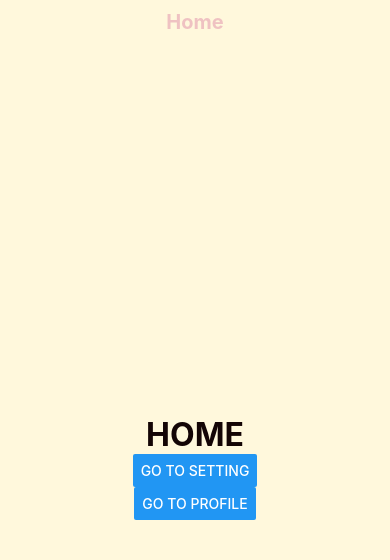
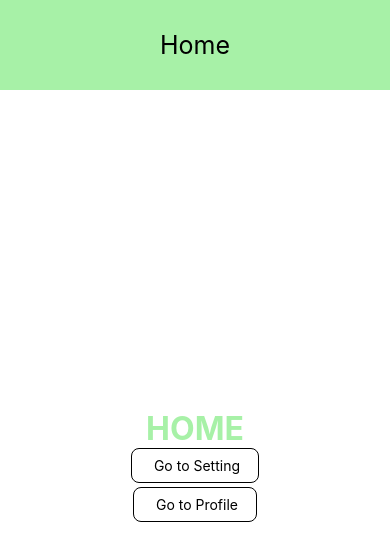
Before and after one commit to Lucostamagna/ReactNative_Navigation, a React Native app in the folder Navigation/: screen /Home in a window 390 px wide. Shown: the top 560 px of the page. Built offline with nearby package versions, Linux system fonts and the light colour scheme.

Commit message:
styles stack navigator

```diff
--- a/Navigation/src/Contants/Colors.js
+++ b/Navigation/src/Contants/Colors.js
@@ -1,7 +1,9 @@
 export const Colors={
-    primaryColor: '#FFF8DC',
+    primaryColor: '#ffffff',
     secondaryColor:'#a64a2b',
     ligth:'#efc2c2',
     gray:'#140505',
-    dark:'#000000'
+    dark:'#000000',
+    details:'#a7f1a7',
+
 }
--- a/Navigation/src/Navigation/MyStack.js
+++ b/Navigation/src/Navigation/MyStack.js
@@ -7,51 +7,43 @@ import { Text, View } from 'react-native';
 
 const HomeStack = createStackNavigator();
 
-
-
-
-function CustomHeader ({title}){
-  return(
-
-
-  <View style={{
-    height:90,
-    width:'100%',
-    backgroundColor:Colors.primaryColor,
-    padding:10,
-    justifiContent:'flex-end',
-    alignItems:'center'
-  }}>
-<Text style={{
-  fontSize:20,
-  fontWeight:'bold',
-  color:Colors.ligth
-}}>
+function CustomHeader({ title }) {
+  return (
+    <View
+      style={{
+        height: 90,
+        width: '100%',
+        backgroundColor: Colors.details,
+        padding: 30,
+        justifiContent: 'flex-end',
+        alignItems: 'center',
+      }}
+    >
+      <Text
+        style={{
+          fontSize: 25,
+          color: 'black',
+        }}
+      >
         {title}
       </Text>
     </View>
-  )
+  );
 }
 
-
 const myConfig = {
-
   headerShown: true,
   title: 'something',
   headerTitleAlign: 'center',
   presentation: 'card',
-    gestureEnabled:false,
-    header: ({navigation, route, options, back }) => <CustomHeader title={route.name}/>
-
-
-
-}
+  gestureEnabled: false,
+  header: ({ navigation, route, options, back }) => (
+    <CustomHeader title={route.name} />
+  ),
+};
 export default function MyStack() {
   return (
-    <HomeStack.Navigator
-      initialRouteName="Home"
-      screenOptions={myConfig}
-    >
+    <HomeStack.Navigator initialRouteName="Home" screenOptions={myConfig}>
       <HomeStack.Screen name="Home" component={HomeScreen} />
       <HomeStack.Screen name="Profile" component={Profile} />
       <HomeStack.Screen name="Setting" component={Setting} />
--- a/Navigation/src/Screens/HomeScreen.js
+++ b/Navigation/src/Screens/HomeScreen.js
@@ -1,21 +1,28 @@
-import React from 'react'
-import { globalStyles } from '../Styles/Global'
-import { Text, View, Button } from 'react-native'
-import { useNavigation } from '@react-navigation/native'
+import React from 'react';
+import { globalStyles } from '../Styles/Global';
+import { Text, View, Button, TouchableOpacity } from 'react-native';
+import { useNavigation } from '@react-navigation/native';
 
 const HomeScreen = () => {
   const navigation = useNavigation();
   return (
     <View style={globalStyles.screenContainer}>
-        <Text style={globalStyles.title}>HOME</Text>
-        <Button
-        title= 'go to Setting'
-        onPress={()=> navigation.navigate('Setting')}/>
-         <Button
-        title= 'go to Profile'
-        onPress={()=> navigation.navigate('Profile')}/>
+      <Text style={globalStyles.title}>HOME</Text>
+      <TouchableOpacity
+        style={globalStyles.botton}
+        onPress={() => navigation.navigate('Setting')}
+      >
+        <Text> Go to Setting</Text>
+      </TouchableOpacity>
+
+      <TouchableOpacity
+        style={globalStyles.botton}
+        onPress={() => navigation.navigate('Profile')}
+      >
+        <Text> Go to Profile</Text>
+      </TouchableOpacity>
     </View>
-  )
-}
+  );
+};
 
-export default HomeScreen
+export default HomeScreen;
--- a/Navigation/src/Screens/Profile.js
+++ b/Navigation/src/Screens/Profile.js
@@ -1,11 +1,21 @@
 import React from 'react';
-import { Text, View, Button } from 'react-native';
+import { useNavigation } from '@react-navigation/native';
 
+import { Text, View, Button, TouchableOpacity } from 'react-native';
+import { globalStyles } from '../Styles/Global';
 
 const Profile = () => {
+  const navigation = useNavigation();
   return (
-    <View>
-      <Text>PROFILE</Text>
+    <View style={globalStyles.screenContainer}>
+      <Text style={globalStyles.title}>PROFILE</Text>
+      <TouchableOpacity
+        style={globalStyles.botton}
+        title="Go Back"
+        onPress={() => navigation.goBack('Home')}
+      >
+        <Text> Go Back</Text>
+      </TouchableOpacity>
     </View>
   );
 };
--- a/Navigation/src/Screens/Setting.js
+++ b/Navigation/src/Screens/Setting.js
@@ -1,20 +1,23 @@
-import React from 'react'
-import { useNavigation } from '@react-navigation/native'
+import React from 'react';
+import { useNavigation } from '@react-navigation/native';
 
-import { Button, Text, View } from 'react-native'
+import { Text, TouchableOpacity, View } from 'react-native';
+import { globalStyles } from '../Styles/Global';
 
 const Setting = () => {
   const navigation = useNavigation();
 
   return (
-    <View>
-      <Text>text</Text>
-      <Button
-      title='Go Back'
-      onPress={()=> navigation.goBack('Home')}
-      />
+    <View style={globalStyles.screenContainer}>
+      <Text style={globalStyles.title}>Setting</Text>
+      <TouchableOpacity
+        style={globalStyles.botton}
+        onPress={() => navigation.goBack('Home')}
+      >
+        <Text> Go to Home</Text>
+      </TouchableOpacity>
     </View>
-  )
-}
+  );
+};
 
-export default Setting
+export default Setting;
--- a/Navigation/src/Styles/Global.js
+++ b/Navigation/src/Styles/Global.js
@@ -12,6 +12,16 @@ export const globalStyles = StyleSheet.create({
     title:{
         fontSize:32,
         fontWeight:'bold',
-        color:Colors.gray,
-    }
+        color:Colors.details,
+    },
+    botton:{
+        backgroundColor: 'transparent',
+        borderColor: Colors.dark,
+        borderWidth: 1,
+        borderRadius: 8,
+        paddingHorizontal: 18,
+        paddingVertical: 8,
+        marginBottom:'1%'
+    },
+
 })
```
Lines whose indentation alone changed are shown as unchanged.
